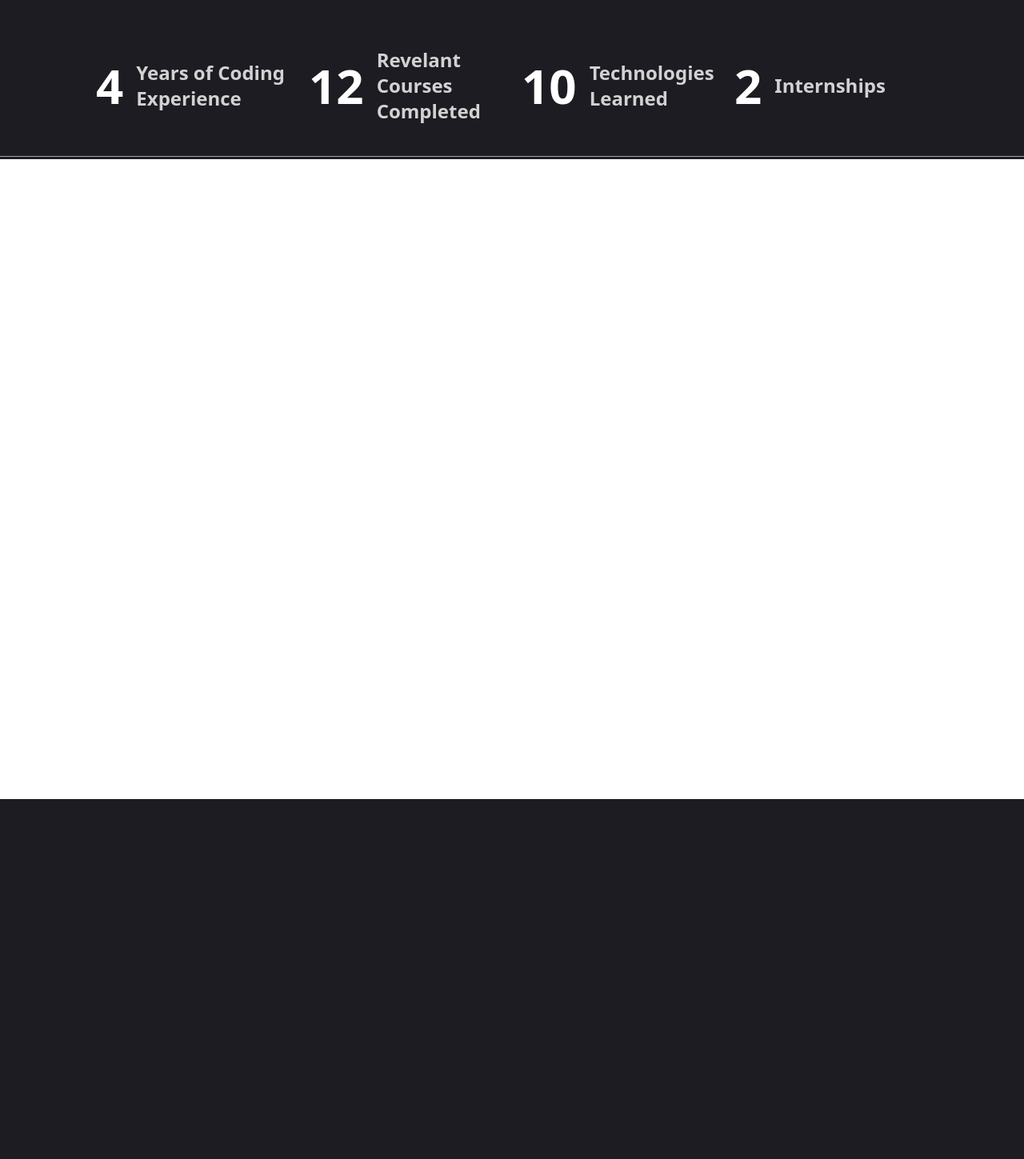
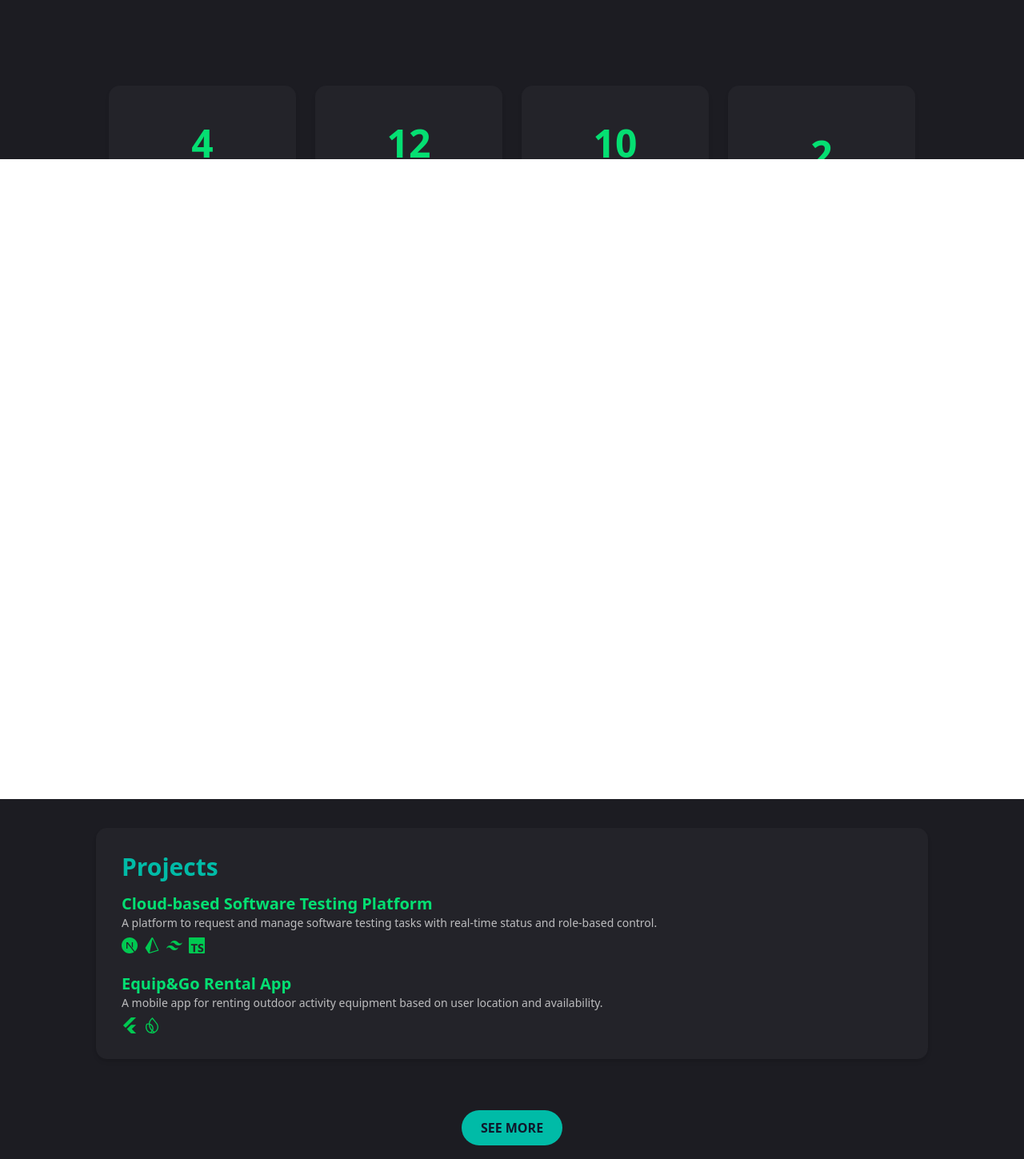
Before and after one commit to nebneb97/nabil-portfolio, a Next.js app: page / in a window 1280 px wide. Shown: the part 601-2050 px from the top of the page at 80% size. Before the commit the page ends 901 px from the top, so only its background shows below. Built offline with nearby package versions, Linux system fonts and the light colour scheme.

Commit message:
changes to home page, added sections from about me page, use hire me button for better interactivity for contact page

```diff
--- a/app/contacts/page.jsx
+++ b/app/contacts/page.jsx
@@ -27,19 +27,19 @@ import { motion } from "framer-motion";
 
 const info = [
   {
-    icon: <FaPhoneAlt />,
-    title: "Phone",
-    description: "(+60) 19 -207 5390",
-  },
-  {
     icon: <FaEnvelope />,
     title: "Email",
-    description: "nabiladib85@gmail.com",
+    description: "nabiladib70@gmail.com",
   },
   {
     icon: <FaMapMarkerAlt />,
-    title: "Address",
-    description: "Kuala Lumpur, Malaysia",
+    title: "Location",
+    description: "Selangor, Malaysia",
+  },
+  {
+    icon: <FaGithub />,
+    title: "GitHub",
+    description: "github.com/nebneb97",
   },
 ];
 
@@ -81,7 +81,7 @@ const Contacts = () => {
                       <div className="text-[24px]">{item.icon}</div>
                     </div>
                     <div>
-                      <p className="text-white/60">{item.title}</p>
+                      {/* <p className="text-white/60">{item.title}</p> */}
                       <h3 className="text-lg">{item.description}</h3>
                     </div>
                   </li>
@@ -95,8 +95,9 @@ const Contacts = () => {
                 Why Work With Me?
               </h4>
               <p className="text-white/60">
-                I help businesses and individuals build fast, scalable, and
-                elegant digital products using modern technologies.
+                I bring a fresh perspective, strong fundamentals, and a passion for continuous learning.
+                I'm eager to contribute, grow with your team, and deliver clean, user-focused
+                solutions using modern development tools.
               </p>
             </div>
           </div>
--- a/app/page.jsx
+++ b/app/page.jsx
@@ -5,6 +5,7 @@ import { FiDownload } from "react-icons/fi";
 import Social from "@/components/Social";
 import Photo from "@/components/Photo";
 import Stats from "@/components/Stats";
+import HomeResumeProjects from "@/components/HomeResumeProjects";
 
 const Home = () => {
   return (
@@ -31,17 +32,16 @@ const Home = () => {
             <div className="flex flex-col xl:flex-row items-center gap-8 mt-6">
               <a
                 href="/assets/RESUME NABIL ADIB.pdf"
-                download
-                aria-label="Download CV as PDF"
                 target="_blank"
                 rel="noopener noreferrer"
+                aria-label="View CV as PDF"
               >
                 <Button
                   variant="outline"
                   size="lg"
                   className="uppercase flex items-center gap-2"
                 >
-                  <span>Download CV</span>
+                  <span>Download Resume</span>
                   <FiDownload className="text-xl" />
                 </Button>
               </a>
@@ -51,7 +51,10 @@ const Home = () => {
             <Photo />
           </div>
         </div>
-        <Stats className="mt-12 xl:mt-20" />
+        <Stats className="mt-12 xl:mt-10" />
+        <div className="">
+          <HomeResumeProjects />
+        </div>
       </div>
     </section>
   );
--- a/app/resume/page.jsx
+++ b/app/resume/page.jsx
@@ -296,9 +296,10 @@ const Resume = () => {
                 </ul>
               </div>
               <div className="mt-10 text-center xl:text-left">
-                <Link href="/assets/RESUME NABIL ADIB.pdf" download>
+                <Link href="/assets/RESUME NABIL ADIB.pdf" target="_blank" rel="noopener noreferrer">
+                  {/* Button to view resume */}
                   <Button className="uppercase text-sm">
-                    Download Full CV (PDF)
+                    <span>My Resume</span>
                   </Button>
                 </Link>
               </div>
--- /dev/null
+++ b/components/HomeResumeProjects.jsx
@@ -0,0 +1,141 @@
+"use client";
+
+import Link from "next/link";
+import { Button } from "@/components/ui/button";
+import {
+  SiNextdotjs,
+  SiTailwindcss,
+  SiFirebase,
+  SiPrisma,
+  SiFlutter,
+  SiTypescript,
+  SiHtml5,
+  SiCss3,
+  SiJavascript,
+  SiReact,
+  SiNodedotjs,
+} from "react-icons/si";
+import { motion } from "framer-motion";
+
+const HomeResumeProjects = () => {
+  return (
+    <section className="mt-10 flex flex-col gap-12">
+      {/* About Me Section */}
+      <motion.div
+        initial={{ opacity: 0, x: -50 }}
+        whileInView={{ opacity: 1, x: 0 }}
+        transition={{ duration: 0.6 }}
+        viewport={{ once: true }}
+        className="bg-[#232329] p-8 rounded-xl shadow-md"
+      >
+        <h2 className="text-3xl font-bold text-teal-500 mb-4">About Me</h2>
+        <p className="text-white/80 mb-6">
+          Computer Science graduate with a strong foundation in Networking and
+          Cybersecurity, and hands-on experience in mobile and web application
+          development. Passionate about building real-world solutions and
+          contributing to collaborative, tech-driven environments.
+        </p>
+        <ul className="text-white/70 space-y-2">
+          <li>
+            <strong>Name:</strong> Nabil Adib
+          </li>
+          <li>
+            <strong>Experience:</strong> 2 Internships
+          </li>
+          <li>
+            <strong>Email:</strong> nabiladib70@gmail.com
+          </li>
+          <li>
+            <strong>GitHub:</strong>{" "}
+            <a
+              href="https://github.com/nebneb97"
+              target="_blank"
+              rel="noopener noreferrer"
+              className="text-teal-400 hover:underline"
+            >
+              github.com/nebneb97
+            </a>
+          </li>
+        </ul>
+      </motion.div>
+
+      {/* Skills Section */}
+      <motion.div
+        initial={{ opacity: 0, y: 50 }}
+        whileInView={{ opacity: 1, y: 0 }}
+        transition={{ duration: 0.6 }}
+        viewport={{ once: true }}
+        className="bg-[#232329] p-8 rounded-xl shadow-md"
+      >
+        <h2 className="text-3xl font-bold text-teal-500 mb-4">Skills</h2>
+        <p className="text-white/70 mb-4">
+          Experienced with modern web and mobile development tools. Skilled in
+          frontend architecture, UI frameworks, and collaborative workflows.
+        </p>
+        <div className="flex flex-wrap gap-4 text-3xl text-green-400">
+          <SiHtml5 title="HTML5" />
+          <SiCss3 title="CSS3" />
+          <SiJavascript title="JavaScript" />
+          <SiReact title="React" />
+          <SiNextdotjs title="Next.js" />
+          <SiTailwindcss title="Tailwind CSS" />
+          <SiNodedotjs title="Node.js" />
+          <SiFirebase title="Firebase" />
+          <SiPrisma title="Prisma" />
+          <SiFlutter title="Flutter" />
+          <SiTypescript title="TypeScript" />
+        </div>
+      </motion.div>
+
+      {/* Projects Section */}
+      <motion.div
+        initial={{ opacity: 0, x: 50 }}
+        whileInView={{ opacity: 1, x: 0 }}
+        transition={{ duration: 0.6 }}
+        viewport={{ once: true }}
+        className="bg-[#232329] p-8 rounded-xl shadow-md"
+      >
+        <h2 className="text-3xl font-bold text-teal-500 mb-4">Projects</h2>
+
+        <div className="mb-6">
+          <h4 className="text-xl font-semibold text-green-400">
+            Cloud-based Software Testing Platform
+          </h4>
+          <p className="text-white/70 text-sm mb-2">
+            A platform to request and manage software testing tasks with
+            real-time status and role-based control.
+          </p>
+          <div className="flex flex-wrap gap-2 text-xl text-green-500">
+            <SiNextdotjs title="Next.js" />
+            <SiPrisma title="Prisma" />
+            <SiTailwindcss title="Tailwind" />
+            <SiTypescript title="TypeScript" />
+          </div>
+        </div>
+
+        <div>
+          <h4 className="text-xl font-semibold text-green-400">
+            Equip&Go Rental App
+          </h4>
+          <p className="text-white/70 text-sm mb-2">
+            A mobile app for renting outdoor activity equipment based on user
+            location and availability.
+          </p>
+          <div className="flex flex-wrap gap-2 text-xl text-green-500">
+            <SiFlutter title="Flutter" />
+            <SiFirebase title="Firebase" />
+          </div>
+        </div>
+      </motion.div>
+
+      {/* See More Button */}
+      <div className="text-center">
+        <Link href="/resume" passHref>
+          <Button className="mt-4 uppercase">See More</Button>
+        </Link>
+      </div>
+    </section>
+  );
+};
+
+export default HomeResumeProjects;
--- a/components/Nav.jsx
+++ b/components/Nav.jsx
@@ -19,10 +19,10 @@ const links = [
   //   name: "Projects",
   //   path: "/projects",
   // },
-  {
-    name: "Contact",
-    path: "/contacts",
-  },
+  // {
+  //   name: "Contact",
+  //   path: "/contacts",
+  // },
 ];
 
 const Nav = () => {
--- a/components/Stats.jsx
+++ b/components/Stats.jsx
@@ -3,53 +3,50 @@
 import CountUp from "react-countup";
 
 const stats = [
-  {
-    num: 4,
-    text: "Years of Coding Experience",
-  },
-  {
-    num: 12,
-    text: "Revelant Courses Completed",
-  },
-  {
-    num: 10,
-    text: "Technologies Learned",
-  },
-  {
-    num: 2,
-    text: "Internships",
-  },
+  { num: 4, text: "Years of Coding Experience" },
+  { num: 12, text: "Relevant Courses Completed" },
+  { num: 10, text: "Technologies Learned" },
+  { num: 2, text: "Internships" },
 ];
 
 const Stats = () => {
   return (
-    <section className="pt-4 pb-12 xl:pt-0 xl:pb-0">
-      <div className="container mx-auto h-full">
-        <div className="flex flex-wrap gap-6 max-w-[80vw] mx-auto xl:max-w-none">
-          {stats.map((item, index) => {
-            return (
+    <section className="py-12">
+      <div className="container mx-auto px-4">
+        <div className="grid grid-cols-2 xl:grid-cols-4 gap-6 text-center">
+          {stats.map((item, index) => (
             <div
-                className="flex-1 flex gap-4 items-center justify-center xl:justify-start"
               key={index}
+              className="flex flex-col items-center justify-center bg-[#232329] py-8 px-4 xl:py-12 xl:px-6 rounded-xl shadow-md transform transition duration-300 hover:scale-105 hover:shadow-lg opacity-0 animate-fade-in"
             >
               <CountUp
                 end={item.num}
                 duration={5}
                 delay={2}
-                  className="text-4xl xl:text-6xl font-extrabold"
+                className="text-4xl xl:text-5xl font-extrabold text-green-400"
               />
-                <p
-                  className={`${
-                    item.text.length < 15 ? "max-w-[100px]" : "max-w-[150px]"
-                  }leading-snug text-white/80 font-semibold xl:text-2xl`}
-                >
+              <p className="mt-2 text-white/80 font-medium text-sm sm:text-base max-w-[160px] xl:text-lg">
                 {item.text}
               </p>
             </div>
-            );
-          })}
+          ))}
         </div>
       </div>
+      <style jsx>{`
+        @keyframes fade-in {
+          from {
+            opacity: 0;
+            transform: translateY(20px);
+          }
+          to {
+            opacity: 1;
+            transform: translateY(0);
+          }
+        }
+        .animate-fade-in {
+          animation: fade-in 0.8s ease-out forwards;
+        }
+      `}</style>
     </section>
   );
 };
```
Also changed, not shown: components/MobileNav.jsx (+11 -1 lines). Lines whose indentation alone changed are shown as unchanged.
